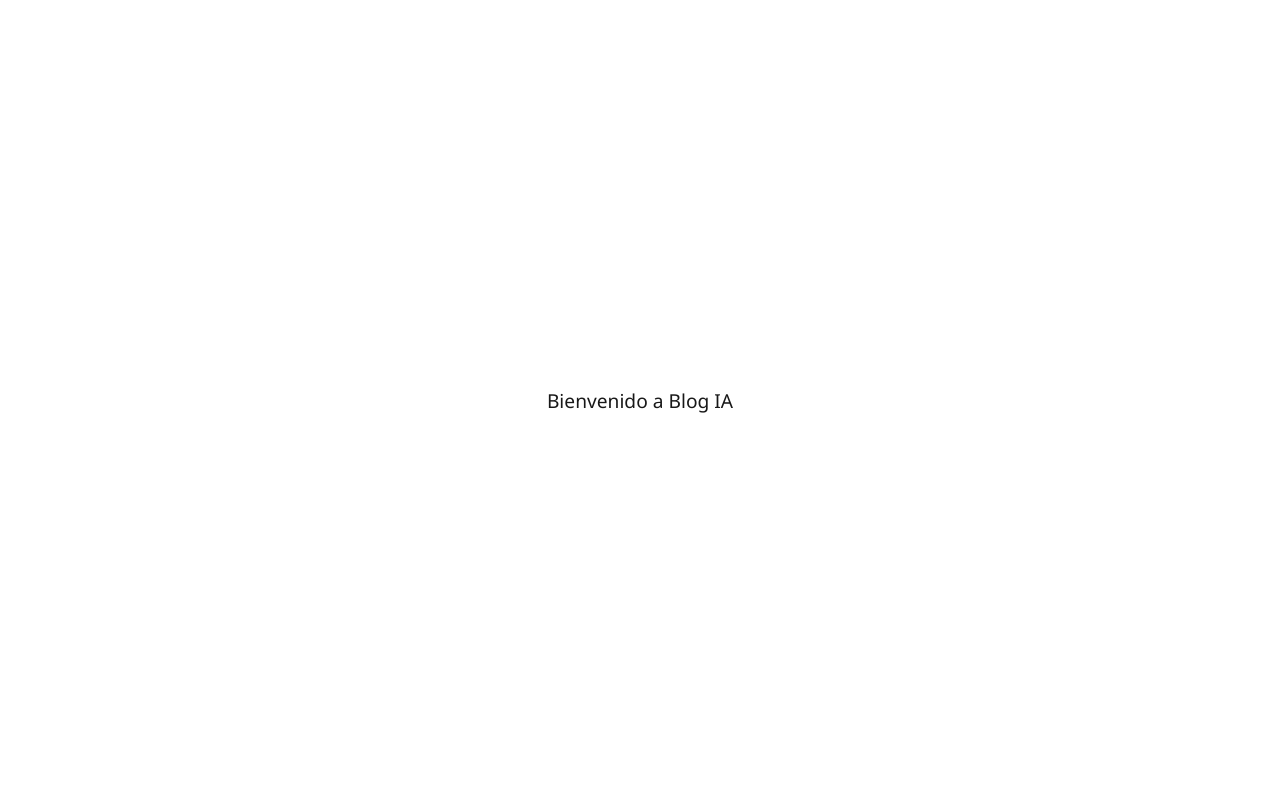
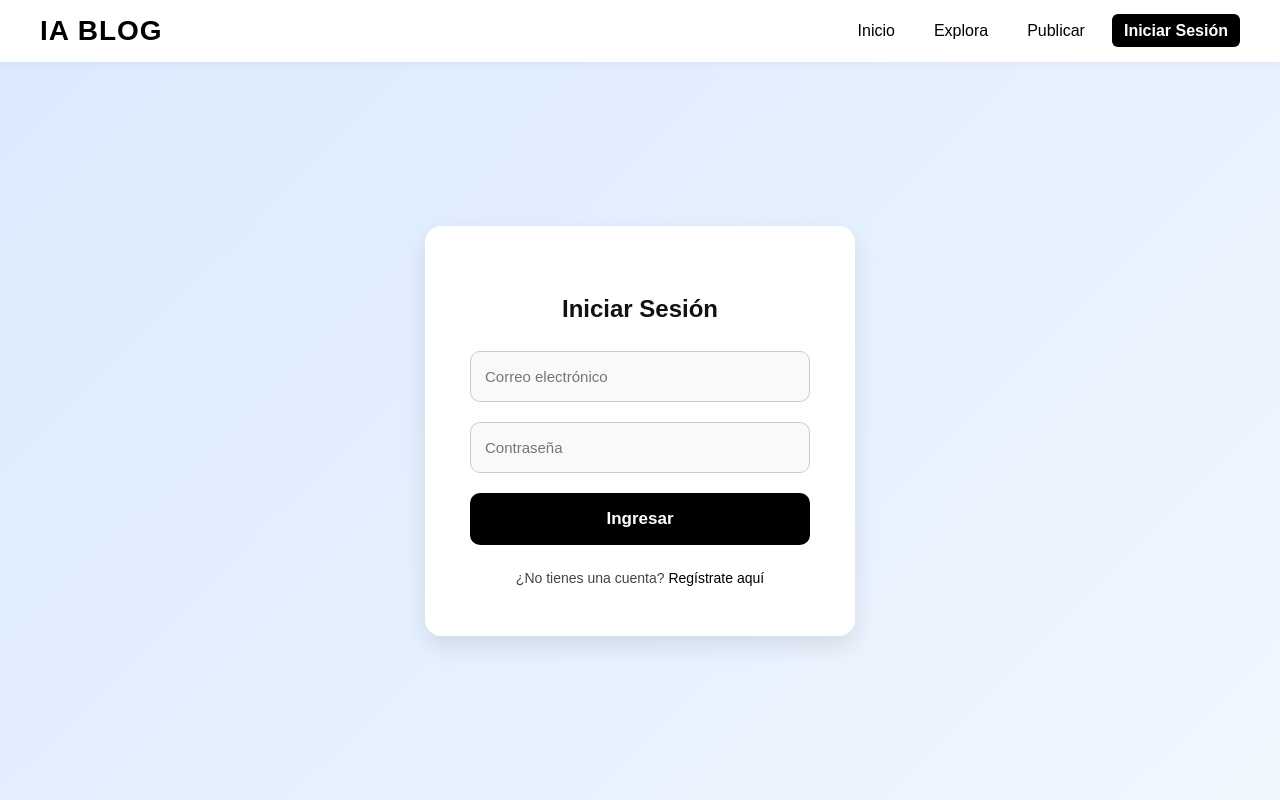
Before and after one commit to DanielRinconGam/IABlog, a plain HTML site: page login.html in a window 1280 px wide. Drawn offline with Linux system fonts and the light colour scheme.

Commit message:
Add: Estilo login

```diff
--- /dev/null
+++ b/Css/login.css
@@ -0,0 +1,219 @@
+/* GENERAL */
+body {
+  font-family: 'Poppins', sans-serif;
+  background: linear-gradient(135deg, #dbeafe, #f0f7ff);
+  margin: 0;
+  color: #111;
+  height: 100vh;
+  display: flex;
+  flex-direction: column;
+}
+
+/* NAVBAR */
+nav {
+  background: #fff;
+  color: #000;
+  display: flex;
+  justify-content: space-between;
+  align-items: center;
+  padding: 15px 40px;
+  box-shadow: 0 2px 8px rgba(0,0,0,0.05);
+  position: relative;
+}
+
+nav .logo {
+  font-size: 28px;
+  font-weight: 700;
+  letter-spacing: 1px;
+  color: #000;
+}
+
+nav ul {
+  list-style: none;
+  display: flex;
+  gap: 15px;
+  margin: 0;
+  padding: 0;
+  align-items: center;
+}
+
+nav ul li a {
+  text-decoration: none;
+  color: #000;
+  font-weight: 500;
+  transition: color 0.2s, background 0.2s;
+  padding: 8px 12px;
+  border-radius: 6px;
+}
+
+nav ul li a:hover {
+  background: rgba(0, 0, 0, 0.05);
+}
+
+nav ul li a.login-btn {
+  background: #000;
+  color: #fff;
+  font-weight: 600;
+  transition: all 0.2s ease;
+}
+
+nav ul li a.login-btn:hover {
+  background: #222;
+  transform: scale(1.03);
+}
+
+/* BOTÓN HAMBURGUESA */
+.menu-toggle {
+  display: none;
+  font-size: 28px;
+  cursor: pointer;
+}
+
+/* LOGIN */
+main {
+  flex: 1;
+  display: flex;
+  justify-content: center;
+  align-items: center;
+  padding: 40px 20px;
+}
+
+.login-container {
+  background: #fff;
+  padding: 50px 45px;
+  border-radius: 16px;
+  box-shadow: 0 10px 25px rgba(0, 0, 0, 0.1);
+  width: 340px;
+  text-align: center;
+  animation: fadeIn 0.8s ease;
+}
+
+@keyframes fadeIn {
+  from {
+    opacity: 0;
+    transform: translateY(20px);
+  }
+  to {
+    opacity: 1;
+    transform: translateY(0);
+  }
+}
+
+.login-container h2 {
+  margin-bottom: 28px;
+  font-size: 24px;
+  font-weight: 600;
+  color: #111;
+}
+
+/* CAMPOS */
+.input-field {
+  width: 100%;
+  margin-bottom: 20px;
+}
+
+.input-field input {
+  width: 100%;
+  padding: 16px 14px;
+  border: 1px solid #ccc;
+  border-radius: 10px;
+  background-color: #f9f9f9;
+  color: #333;
+  font-size: 15px;
+  box-sizing: border-box;
+  transition: border 0.3s, background-color 0.3s;
+}
+
+.input-field input:focus {
+  border-color: #000;
+  background-color: #fff;
+  outline: none;
+}
+
+/* BOTÓN */
+.btn-login {
+  width: 100%;
+  padding: 16px;
+  background: #000;
+  border: none;
+  border-radius: 10px;
+  color: #fff;
+  font-size: 17px;
+  font-weight: 600;
+  cursor: pointer;
+  transition: all 0.25s ease;
+}
+
+.btn-login:hover {
+  background: #222;
+  transform: scale(1.02);
+}
+
+/* REGISTRO */
+.register-link {
+  margin-top: 25px;
+  font-size: 14px;
+  color: #444;
+}
+
+.register-link a {
+  color: #000;
+  text-decoration: none;
+  font-weight: 500;
+}
+
+.register-link a:hover {
+  text-decoration: underline;
+}
+
+/* RESPONSIVE */
+@media (max-width: 768px) {
+  nav {
+    padding: 15px 25px;
+  }
+
+  .menu-toggle {
+    display: block;
+  }
+
+  .nav-links {
+    display: none;
+    position: absolute;
+    top: 65px;
+    right: 0;
+    background: #fff;
+    flex-direction: column;
+    width: 100%;
+    padding: 10px 0;
+    box-shadow: 0 4px 10px rgba(0,0,0,0.1);
+  }
+
+  .nav-links.active {
+    display: flex;
+  }
+
+  .nav-links li {
+    text-align: center;
+    padding: 10px 0;
+  }
+
+  .login-container {
+    width: 100%;
+    max-width: 360px;
+    padding: 40px 30px;
+  }
+}
+
+@media (max-width: 480px) {
+  .login-container {
+    padding: 35px 25px;
+  }
+
+  .login-container h2 {
+    font-size: 22px;
+  }
+
+  .btn-login {
+    font-size: 16px;
+  }
+}
--- /dev/null
+++ b/Js/login.js
@@ -0,0 +1,7 @@
+// MENU RESPONSIVE
+const menuToggle = document.getElementById("menu-toggle");
+const navLinks = document.querySelector(".nav-links");
+
+menuToggle.addEventListener("click", () => {
+  navLinks.classList.toggle("active");
+});
--- a/login.html
+++ b/login.html
@@ -1,29 +1,46 @@
 <!DOCTYPE html>
 <html lang="es">
 <head>
-  <meta charset="UTF-8">
-  <meta name="viewport" content="width=device-width, initial-scale=1.0">
-  <title>Login</title>
-  <style>
-    body {
-      font-family: 'Segoe UI', sans-serif;
-      display: flex;
-      flex-direction: column;
-      justify-content: center;
-      align-items: center;
-      height: 100vh;
-      margin: 0;
-      background: linear-gradient(135deg, #ffffff, #ffffff);
-      color: white;
-      text-align: center;
-    }
-    p {
-      font-size: 1.2em;
-      opacity: 0.9;
-      color: #000;
-    }
-  </style>
+  <meta charset="UTF-8" />
+  <meta name="viewport" content="width=device-width, initial-scale=1.0" />
+  <title>IA Blog - Iniciar Sesión</title>
+  <link rel="stylesheet" href="Css/login.css" />
 </head>
 <body>
-  <p>Bienvenido a Blog IA</p>
+
+  <!-- NAVBAR -->
+  <nav>
+    <div class="logo">IA BLOG</div>
+    <ul class="nav-links">
+      <li><a href="#">Inicio</a></li>
+      <li><a href="#">Explora</a></li>
+      <li><a href="#">Publicar</a></li>
+      <li><a href="#" class="login-btn">Iniciar Sesión</a></li>
+    </ul>
+    <div class="menu-toggle" id="menu-toggle">
+      ☰
+    </div>
+  </nav>
+
+  <!-- LOGIN -->
+  <main>
+    <div class="login-container">
+      <h2>Iniciar Sesión</h2>
+      <form>
+        <div class="input-field">
+          <input type="email" placeholder="Correo electrónico" required />
+        </div>
+        <div class="input-field">
+          <input type="password" placeholder="Contraseña" required />
+        </div>
+        <button type="submit" class="btn-login">Ingresar</button>
+      </form>
+      <div class="register-link">
+        ¿No tienes una cuenta? <a href="#">Regístrate aquí</a>
+      </div>
+    </div>
+  </main>
+
+  <script src="Js/login.js"></script>
 </body>
+</html>
```
